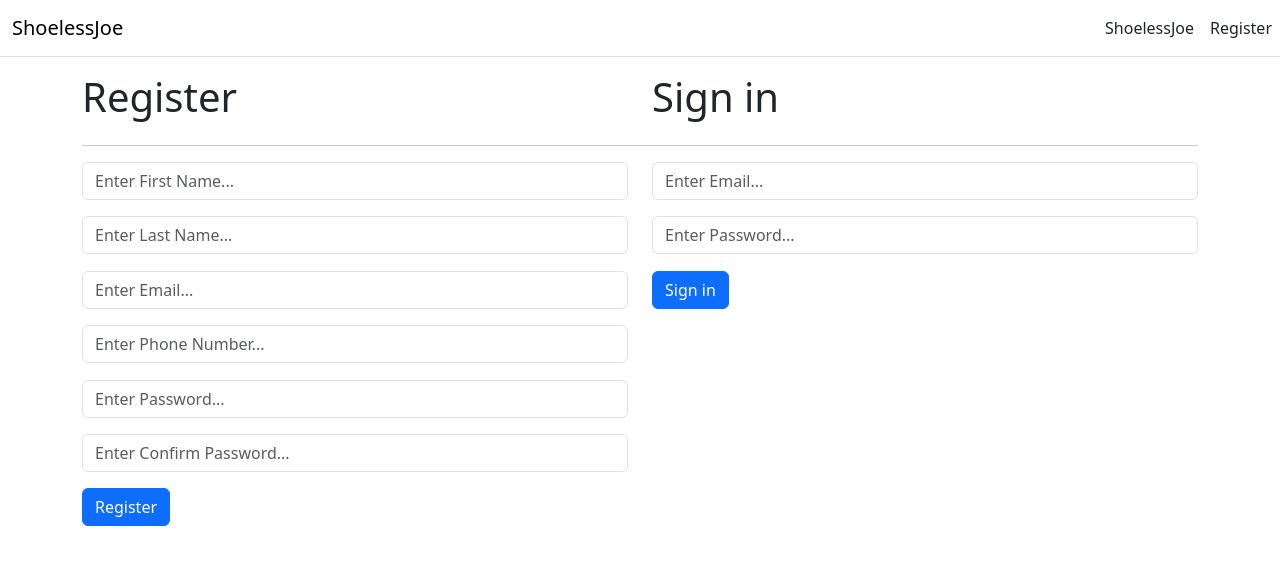
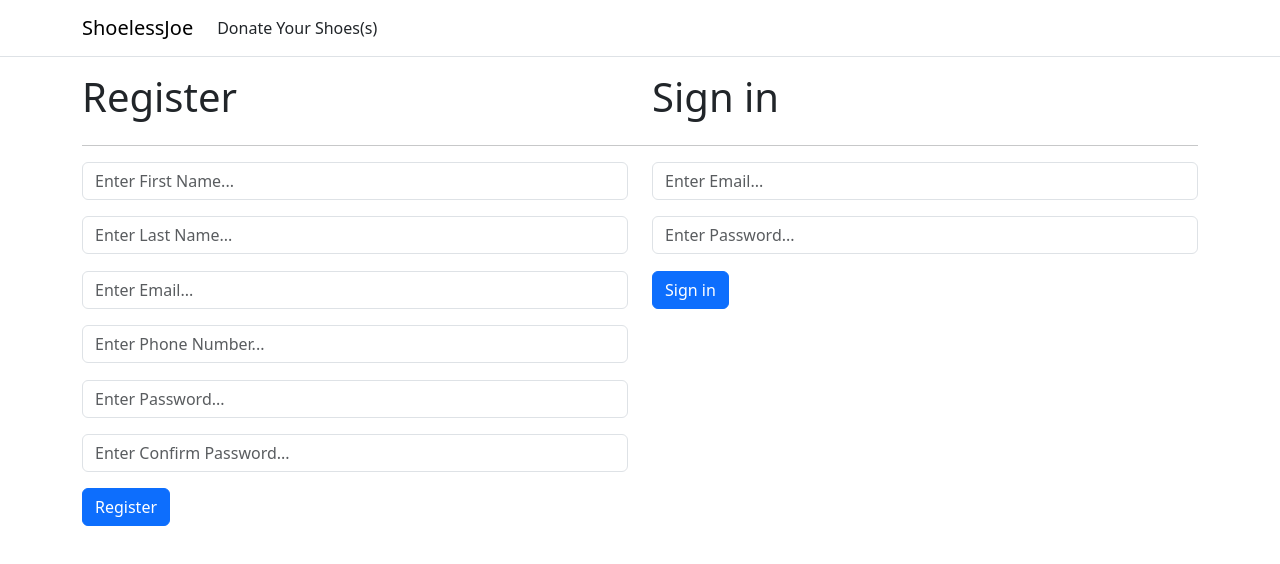
Before and after one commit to TClaypool00/shoeless-joe-client-app, a React (Create React App) app: page /account/register in a window 1280 px wide. Shown: the top 564 px of the page. Built offline with nearby package versions, Linux system fonts and the light colour scheme; no server answers.

Commit message:
Navbar now shows items if the user is authenticated or not

```diff
--- /dev/null
+++ b/src/components/NavBar/AutNavItems.js
@@ -0,0 +1,20 @@
+import NavLink from "./NavLink"
+import { isLoggedIn } from "../../Auth/AuthService.ts";
+
+function AuthNavItems() {
+    if (isLoggedIn) {
+        return (
+            <>
+                <NavLink to="/shoes/add" text="Donate Your Shoes(s)" />
+            </>
+        )
+    } else {
+        return (
+            <>
+                <NavLink to="/account/register" text="Register" />
+            </>
+        )
+    }
+}
+
+export default AuthNavItems;
--- a/src/components/NavBar/Navbar.js
+++ b/src/components/NavBar/Navbar.js
@@ -1,17 +1,16 @@
-import NavLink from "./NavLink"
+import AuthNavItems from "./AutNavItems"
 
 function Navbar() {
     return (
         <nav className="navbar navbar-expand-sm navbar-toggleable-sm navbar-light bg-white border-bottom box-shadow mb-3">
             <div className="container">
                 <a href="/" className="navbar-brand">ShoelessJoe</a>
-            </div>
 
-            <div className="navbar-collapse collapse d-sm-inline-flex justify-content-between">
-                <ul className="navbar-nav flex-grow-1">
-                    <NavLink to="/" text="ShoelessJoe" />
-                    <NavLink to="/account/register" text="Register" />
-                </ul>
+                <div className="navbar-collapse collapse d-sm-inline-flex justify-content-between">
+                    <ul className="navbar-nav flex-grow-1">
+                        <AuthNavItems />
+                    </ul>
+                </div>
             </div>
         </nav>
     )
```
